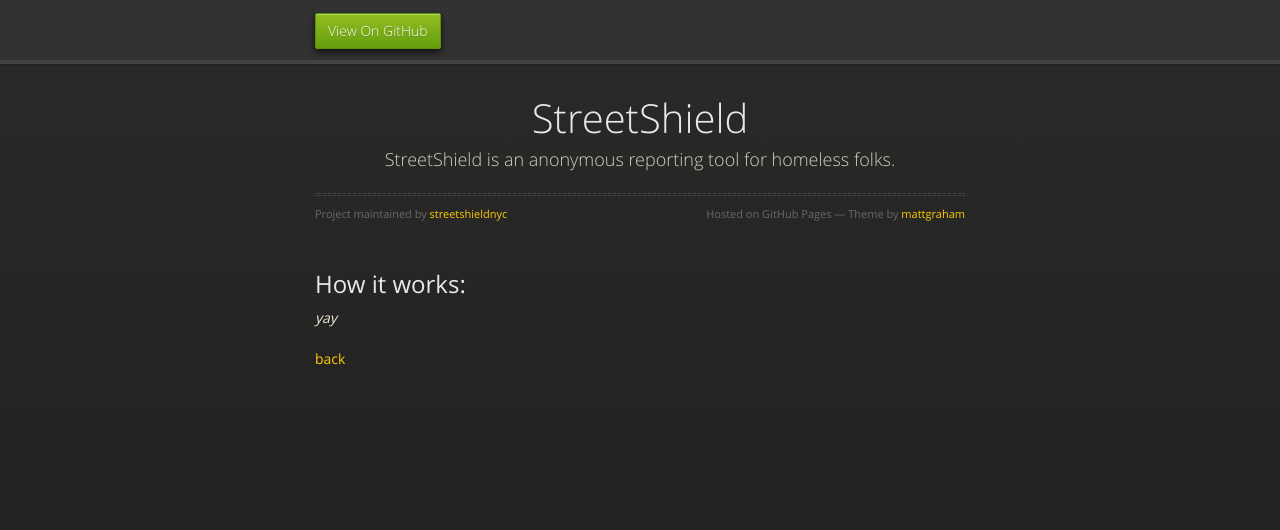
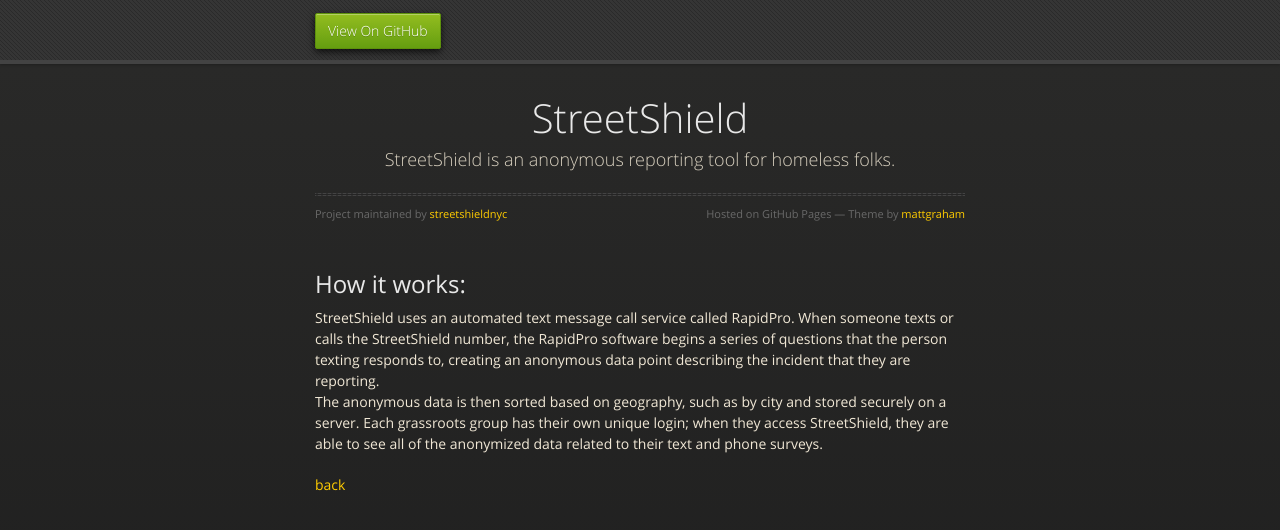
Before and after one commit to streetshieldnyc/streetshieldnyc.github.io, a Jekyll site: the page built from docs/how-it-works.md, in a window 1280 px wide. Shown: the top 530 px of the page. Built offline with Jekyll 4.4.1, drawn with Linux system fonts in a browser that asks for light colours; our own code applies the rules of GitHub Pages for plain Markdown files.

Commit message:
Update how-it-works.md

```diff
--- a/docs/how-it-works.md
+++ b/docs/how-it-works.md
@@ -4,6 +4,7 @@ layout: default
 
 ## How it works:
 
-_yay_
+StreetShield uses an automated text message call service called RapidPro. When someone texts or calls the StreetShield number, the RapidPro software begins a series of questions that the person texting responds to, creating an anonymous data point describing the incident that they are reporting.
+The anonymous data is then sorted based on geography, such as by city and stored securely on a server. Each grassroots group has their own unique login; when they access StreetShield, they are able to see all of the anonymized data related to their text and phone surveys.
 
 [back](./)
```
